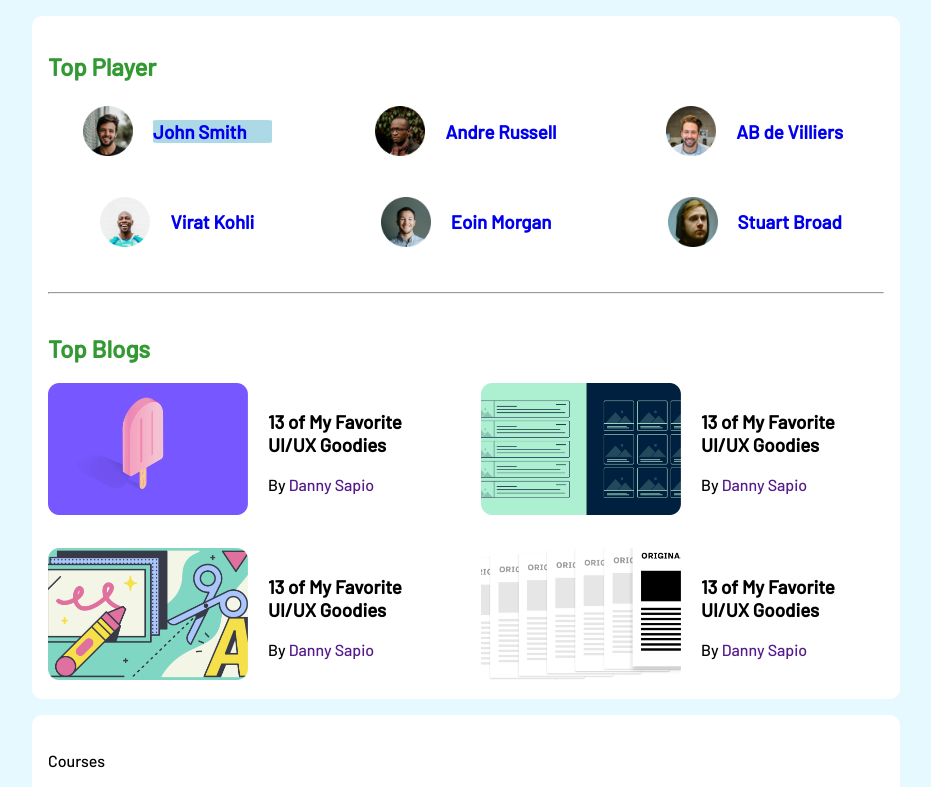
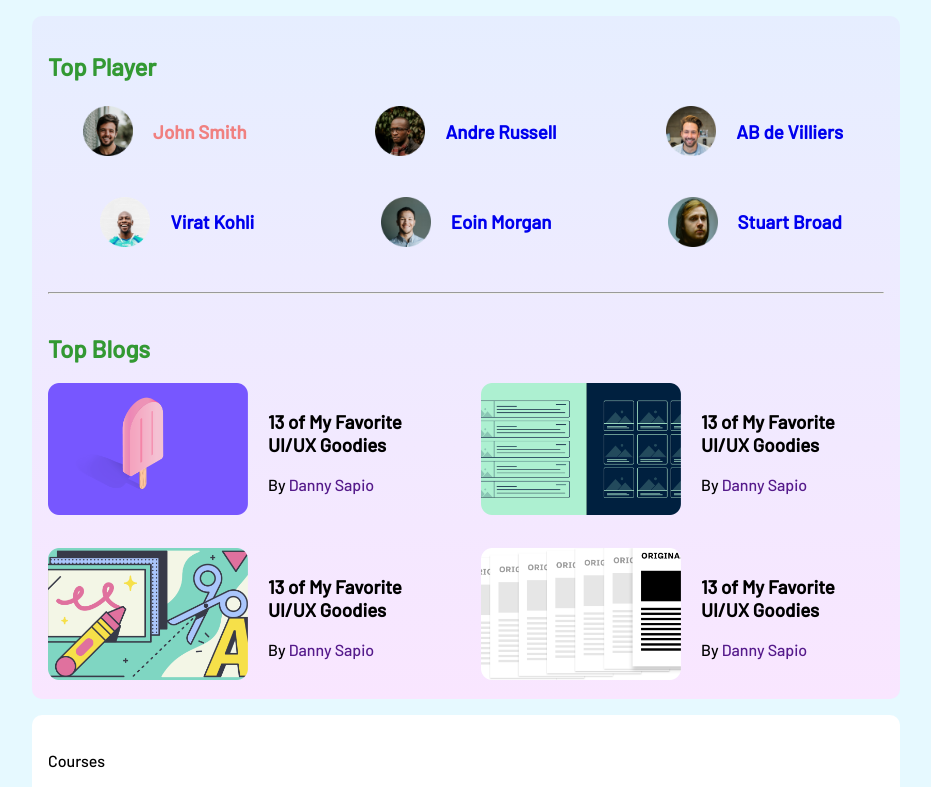
Before and after one commit to Muhammad-Nurul-Abser/Leader-board-css3, a plain HTML site: page index.html in a window 1280 px wide. In both pictures the pointer is over the link "John Smith". Shown: the top 787 px of the page, without its empty margins (174-1105 px from the left). Drawn offline with Linux system fonts and the light colour scheme.

Commit message:
First section background color added

```diff
--- a/index.html
+++ b/index.html
@@ -16,7 +16,7 @@
 
     </header>
     <main>
-        <section>
+        <section class="bg-color">
             <h1 class="section-title">Top Player</h1>
             <div class="top-players">
                 <div class="player">
--- a/style.css
+++ b/style.css
@@ -7,6 +7,9 @@ main{
     width: 900px;
     max-width: 90%;
     margin: 0 auto;
+}
+.bg-color{
+    background-image: linear-gradient(#e6eeff, #f9e6ff);
 }
 section{
     background-color: white;
@@ -28,13 +31,14 @@ a{
 
 }
 
+
 .bttn{
     transition: all 0.5s;
 }
 .bttn:hover{
     padding-right: 25px;
-    background-color: lightblue;
-    border-radius: 5%;
+color: lightcoral;
+    border-radius: 8%;
 }
 
 
```
Also changed, not shown: images/background/stedium.jpg (added).
